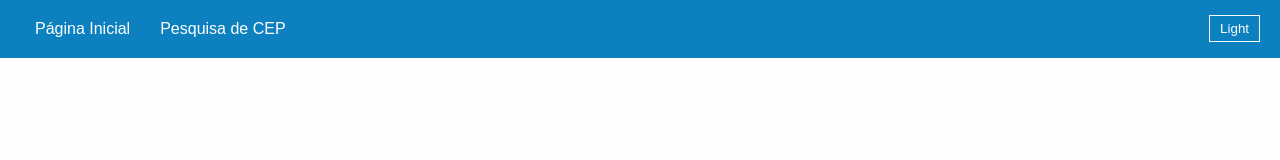
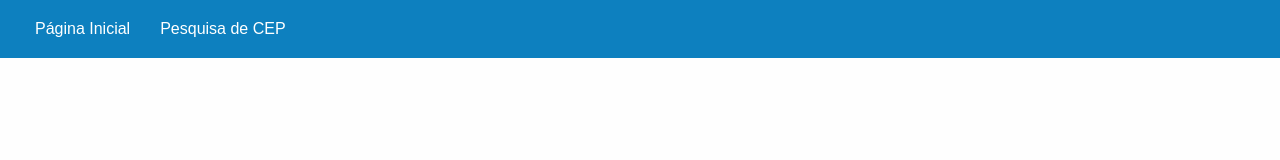
Before and after one commit to tiago-sq/revisao-front, a React (Create React App) app: page / in a window 1280 px wide. Shown: the top 160 px of the page. Built offline with nearby package versions, Linux system fonts and the light colour scheme.

Commit message:
Código Inicial

```diff
--- a/src/App.js
+++ b/src/App.js
@@ -1,6 +1,5 @@
 import { Component } from 'react';
 import { Route, Switch } from 'react-router-dom';
-import DarkButton from './components/DarkButton';
 import Menu from './components/Menu';
 import Cities from './pages/Cities';
 import Home from './pages/Home';
@@ -8,24 +7,11 @@ import NotFound from './pages/NotFound';
 import Search from './pages/Search';
 import './index.css';
 class App extends Component {
-  state = {
-    isDark: false,
-  }
 
-  handleIsDark = () => {
-    this.setState(({ isDark }) => ({
-      isDark: !isDark,
-    }))
-  }
 
   render() {
-    const { isDark } = this.state;
     return (
-      <div className={ isDark ? 'container dark' : 'container light' }>
-        <DarkButton
-          isDark={ isDark }
-          handleIsDark={ this.handleIsDark }
-        />
+      <div className="container">
         <Menu />
         <Switch>
           <Route exact path="/" component={ Home } />
```
